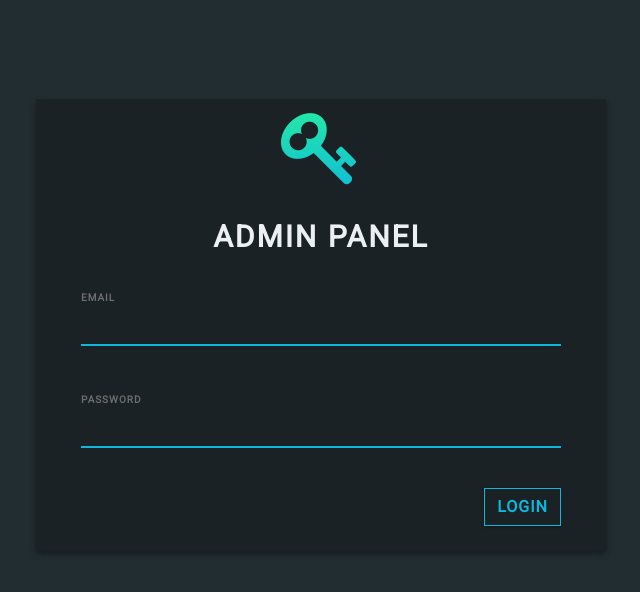
After one commit to abhinavmittal93/CSD_3444_Term_Project, a Flask app: template templates/login.html in a window 1280 px wide. The commit adds this page. Shown: the top 592 px of the page, without its empty margins (319-959 px from the left). Run offline with Flask 2, Linux system fonts and the light colour scheme; the template is opened without the code that fills it: most values are stand-ins (such as "Sample title", 1, 10 or a date in 2020); some libraries are stand-ins or nearby versions.

Commit message:
Implemented  hashed password. Added toastr messages.

```diff
--- a/main.py
+++ b/main.py
@@ -1,8 +1,20 @@
 from flask import Flask, request, render_template, jsonify
 import dbconnection
-
+import login
+from user import User
+from flask_toastr import Toastr
+from flask_session import Session
 
 app = Flask(__name__)
+toastr = Toastr(app)
+
+app.config["SESSION_PERMANENT"] = False
+app.config["SESSION_TYPE"] = "filesystem"
+Session(app)
+
+app.add_url_rule('/login', view_func=login.login_page)
+app.add_url_rule('/authenticate', view_func=login.authenticate_admin, methods=['POST'])
+
 
 @app.route("/")
 def test():
@@ -13,8 +25,18 @@ def test():
 
     # x = collection_name.insert_one(mydict)
     # print(x)
-    return render_template("home.html", data = single_record)
+    return render_template("home.html", data=single_record)
+
+@app.route("/add_new_user")
+def add_new_user():
+    user = User("Abhinav Mittal", "abhinavmittal93@gmail.com", "@Bhinav123")
+    response = user.create_new_user(user)
+    if(response):
+        return 'User created successfully'
+    else:
+        return response
 
 
 if __name__ == '__main__':
+    toastr.init_app(app)
     app.run()
--- a/requirements.txt
+++ b/requirements.txt
@@ -2,3 +2,6 @@ Flask
 jinja2
 dnspython
 pymongo
+bcrypt
+Flask-Toastr
+Flask-Session
--- /dev/null
+++ b/templates/login.html
@@ -0,0 +1,194 @@
+<!DOCTYPE html>
+<html lang="en">
+<head>
+    <meta charset="utf-8">
+    <meta http-equiv="X-UA-Compatible" content="IE=edge">
+    <title>Admin Panel Log in</title>
+    <!-- Tell the browser to be responsive to screen width -->
+    <meta content="width=device-width, initial-scale=1, maximum-scale=1, user-scalable=no" name="viewport">
+    <!-- Bootstrap 3.3.6 -->
+    <link rel="stylesheet" href="https://maxcdn.bootstrapcdn.com/bootstrap/4.0.0-beta/css/bootstrap.min.css" integrity="sha384-/Y6pD6FV/Vv2HJnA6t+vslU6fwYXjCFtcEpHbNJ0lyAFsXTsjBbfaDjzALeQsN6M" crossorigin="anonymous">
+    <!-- Font Awesome -->
+    <link rel="stylesheet" href="https://cdnjs.cloudflare.com/ajax/libs/font-awesome/4.5.0/css/font-awesome.min.css">
+
+    <link href="https://fonts.googleapis.com/css?family=Roboto" rel="stylesheet">
+
+    <style>
+        body {
+            background: #222D32;
+            font-family: 'Roboto', sans-serif;
+        }
+
+        .login-box {
+            margin-top: 75px;
+            height: auto;
+            background: #1A2226;
+            text-align: center;
+            box-shadow: 0 3px 6px rgba(0, 0, 0, 0.16), 0 3px 6px rgba(0, 0, 0, 0.23);
+        }
+
+        .login-key {
+            height: 100px;
+            font-size: 80px;
+            line-height: 100px;
+            background: -webkit-linear-gradient(#27EF9F, #0DB8DE);
+            -webkit-background-clip: text;
+            -webkit-text-fill-color: transparent;
+        }
+
+        .login-title {
+            margin-top: 15px;
+            text-align: center;
+            font-size: 30px;
+            letter-spacing: 2px;
+            margin-top: 15px;
+            font-weight: bold;
+            color: #ECF0F5;
+        }
+
+        .login-form {
+            margin-top: 25px;
+            text-align: left;
+        }
+
+        input[type=email] {
+            background-color: #1A2226;
+            border: none;
+            border-bottom: 2px solid #0DB8DE;
+            border-top: 0px;
+            border-radius: 0px;
+            font-weight: bold;
+            outline: 0;
+            margin-bottom: 20px;
+            padding-left: 0px;
+            color: #ECF0F5;
+        }
+
+        input[type=password] {
+            background-color: #1A2226;
+            border: none;
+            border-bottom: 2px solid #0DB8DE;
+            border-top: 0px;
+            border-radius: 0px;
+            font-weight: bold;
+            outline: 0;
+            padding-left: 0px;
+            margin-bottom: 20px;
+            color: #ECF0F5;
+        }
+
+        .form-group {
+            margin-bottom: 40px;
+            outline: 0px;
+        }
+
+        .form-control:focus {
+            border-color: inherit;
+            -webkit-box-shadow: none;
+            box-shadow: none;
+            border-bottom: 2px solid #0DB8DE;
+            outline: 0;
+            background-color: #1A2226;
+            color: #ECF0F5;
+        }
+
+        input:focus {
+            outline: none;
+            box-shadow: 0 0 0;
+        }
+
+        label {
+            margin-bottom: 0px;
+        }
+
+        .form-control-label {
+            font-size: 10px;
+            color: #6C6C6C;
+            font-weight: bold;
+            letter-spacing: 1px;
+        }
+
+        .btn-outline-primary {
+            border-color: #0DB8DE;
+            color: #0DB8DE;
+            border-radius: 0px;
+            font-weight: bold;
+            letter-spacing: 1px;
+            box-shadow: 0 1px 3px rgba(0, 0, 0, 0.12), 0 1px 2px rgba(0, 0, 0, 0.24);
+        }
+
+        .btn-outline-primary:hover {
+            background-color: #0DB8DE;
+            right: 0px;
+        }
+
+        .login-btm {
+            float: left;
+        }
+
+        .login-button {
+            padding-right: 0px;
+            text-align: right;
+            margin-bottom: 25px;
+        }
+
+        .login-text {
+            text-align: left;
+            padding-left: 0px;
+            color: #A2A4A4;
+        }
+
+        .loginbttm {
+            padding: 0px;
+        }
+    </style>
+{{ toastr.include_jquery() }}
+{{ toastr.include_toastr_css() }}
+{{ toastr.message() }}
+</head>
+<body>
+
+    <div class="container">
+        <div class="row">
+            <div class="col-lg-3 col-md-2"></div>
+            <div class="col-lg-6 col-md-8 login-box">
+                <div class="col-lg-12 login-key">
+                    <i class="fa fa-key" aria-hidden="true"></i>
+                </div>
+                <div class="col-lg-12 login-title">
+                    ADMIN PANEL
+                </div>
+
+                <div class="col-lg-12 login-form">
+                    <div class="col-lg-12 login-form">
+                        <form action="{{ url_for('authenticate_admin') }}" method="post">
+                            <div class="form-group">
+                                <label class="form-control-label">EMAIL</label>
+                                <input type="email" name="email" class="form-control" required>
+                            </div>
+                            <div class="form-group">
+                                <label class="form-control-label">PASSWORD</label>
+                                <input type="password" name="password" class="form-control" required>
+                            </div>
+
+                            <div class="col-lg-12 loginbttm">
+                                <div class="col-lg-6 login-btm login-text">
+                                    <!-- Error Message -->
+                                </div>
+                                <div class="col-lg-6 login-btm login-button">
+                                    <button type="submit" class="btn btn-outline-primary">LOGIN</button>
+                                </div>
+                            </div>
+                        </form>
+                    </div>
+                </div>
+                <div class="col-lg-3 col-md-2"></div>
+            </div>
+        </div>
+    </div>
+
+
+
+{{ toastr.include_toastr_js() }}
+</body>
+</html>
```
Also changed, not shown: login.py (added, +44 -0 lines), templates/home.html (+3 -4 lines), user.py (added, +17 -0 lines).
